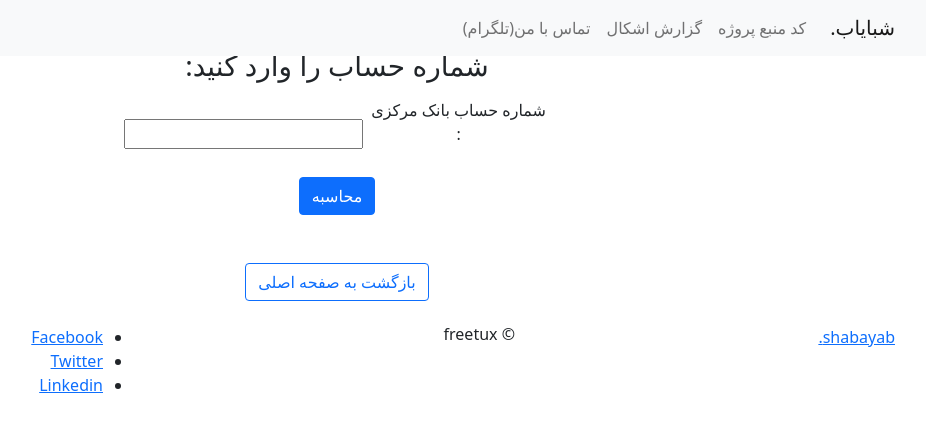
After one commit to herotux/shabayab, a Flask app: page /acnttoiban/markazi in a window 1280 px wide. The commit adds this page. Shown: the top 432 px of the page, without its empty margins (303-1229 px from the left). Run offline with Flask 2, Linux system fonts and the light colour scheme; some libraries are stand-ins or nearby versions.

Commit message:
Markazi bank added

```diff
--- a/app.py
+++ b/app.py
@@ -587,7 +587,7 @@ def sinaconvert():
     bi = "059"
     # Iran code
     cc = "IR"
-    bban = bban = bi + "00" + str(an)[:3] + \
+    bban = bi + "00" + str(an)[:3] + \
         '00' + str(an)[3:-1] + '00' + str(an)[-1]
 
     # check digits
@@ -596,3 +596,26 @@ def sinaconvert():
         cd = "0" + str(cd)
     iban = cc + cd + bban
     return render_template('/acnttoiban/sina.html', iban=iban)
+
+
+
+@app.route('/acnttoiban/markazi')
+def markazi():
+    return render_template('/acnttoiban/markazi.html')
+
+
+@app.route("/acnttoiban/markazi", methods=["POST"])
+def markaziconvert():
+    an = request.form['accountnumber']
+    # Bank identify number for markazi
+    bi = "010"
+    # Iran code
+    cc = "IR"
+    bban = bi + "000" + str(an)
+
+    # check digits
+    cd = str(98 - int(bban + "182700") % 97)
+    if len(cd) < 2:
+        cd = "0" + str(cd)
+    iban = cc + cd + bban
+    return render_template('/acnttoiban/markazi.html', iban=iban)
--- /dev/null
+++ b/templates/acnttoiban/markazi.html
@@ -0,0 +1,32 @@
+{% extends "base.html" %}
+{% block title %}تبدیل شماره حساب بانک مرکزی به شماره شبا{% endblock %}
+{% block head %}
+    {{ super() }}
+    <style type="text/css">
+        .important { color: #336699; }
+    </style>
+{% endblock %}
+
+{% block content %}
+<div class="container-fluid">
+    <div class="row text-center">
+      <div class="col-sm">
+        <h3>شماره حساب را وارد کنید:</h3>
+        <div class="form-group"></div>
+            <form action="/acnttoiban/markazi" method="POST">
+                <label for="accountnumber" class="col-sm-2 col-form-label" >شماره حساب بانک مرکزی  :</label>
+                <input name="accountnumber"><br><br>
+                <input class="btn btn-primary" type="submit" value="محاسبه">
+            </form>
+            <br></br>
+            <a class="btn btn-outline-primary" href="/" role="button">
+                بازگشت به صفحه اصلی
+            </a>
+              <br></br>
+        </div>
+        {% if iban%}
+        <h3>{{ iban }}</h3>
+        {% endif %}
+      </div>
+    </div>
+{% endblock %}
--- a/templates/index.html
+++ b/templates/index.html
@@ -191,9 +191,9 @@
                   </div>
                   <div class="col-sm text-center">
                      <div class="views-field views-field-field-image">
-                        <div class="field-content"><a href="#" ><img typeof="foaf:Image" src="{{url_for('static', filename='markazi.png')}}" alt="" width="150" height="150"></a></div>
+                        <div class="field-content"><a href="/acnttoiban/markazi" ><img typeof="foaf:Image" src="{{url_for('static', filename='markazi.png')}}" alt="" width="150" height="150"></a></div>
                      </div>
-                     <div class="text-center"><span class="field-content"><a href="#" >بانک مرکزی</a></span></div>
+                     <div class="text-center"><span class="field-content"><a href="/acnttoiban/markazi" >بانک مرکزی</a></span></div>
                   </div>
                   <div class="col-sm text-center">
                      <div class="views-field views-field-field-image">
```
